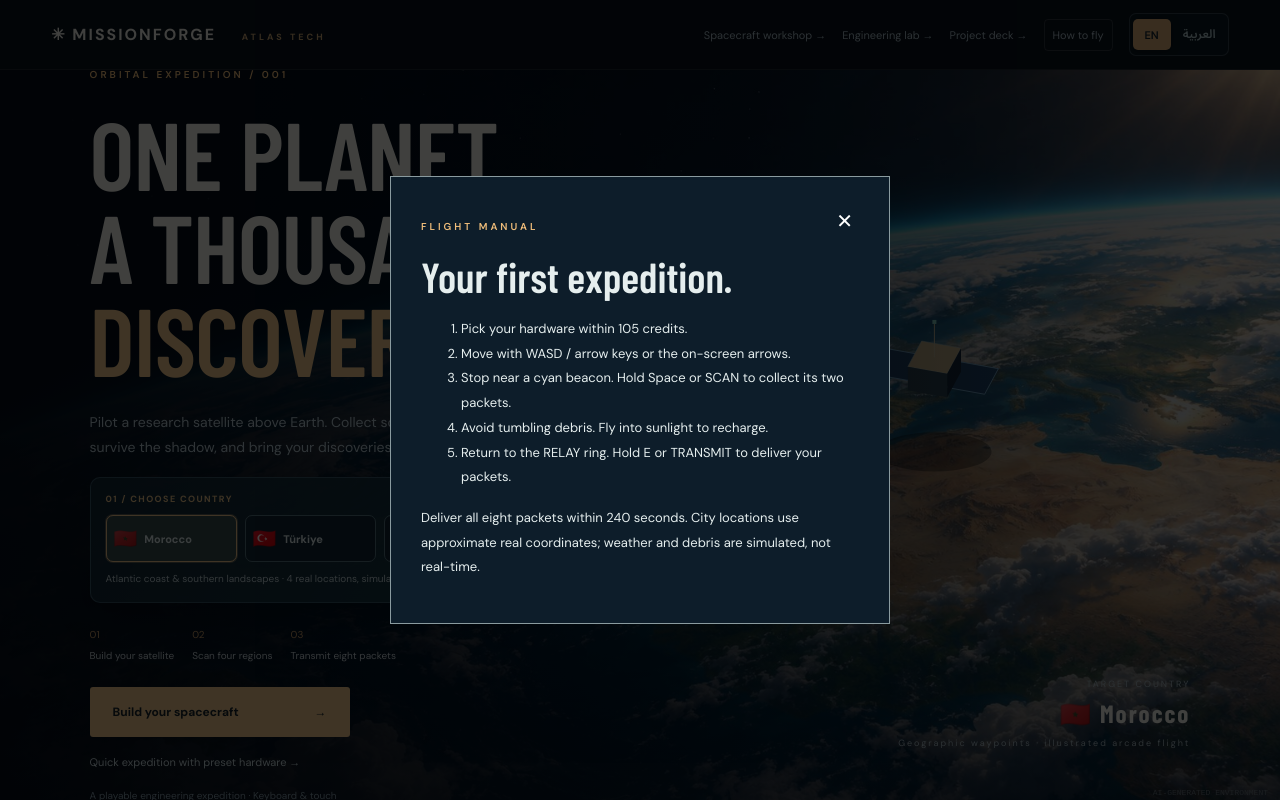
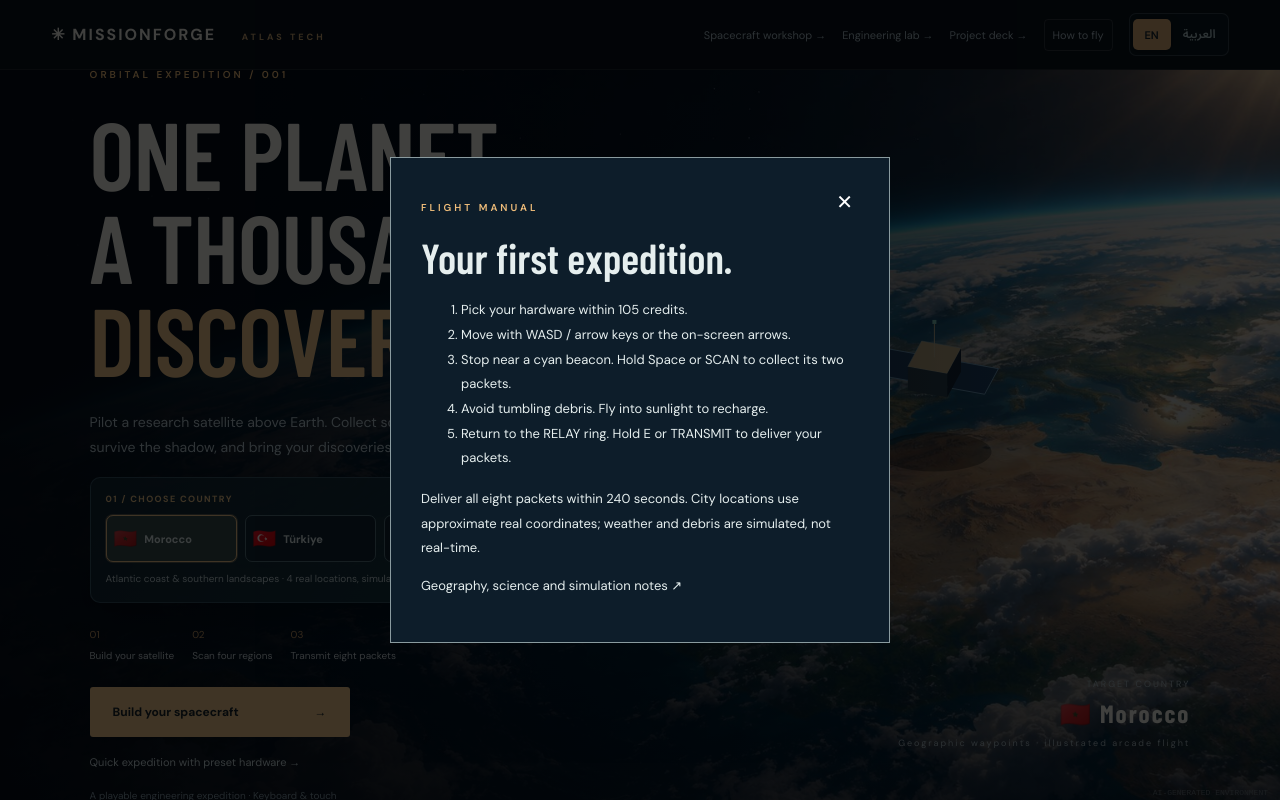
Before and after one commit to abdallahkhayroun00-crypto/missionforge, a website with bundled scripts: page index.html in a window 1280 px wide. Both pictures are taken after a click on the button "How to fly". Built offline with nearby package versions, Linux system fonts and the light colour scheme.

Commit message:
Link mission documentation in flight instructions

```diff
--- a/index.html
+++ b/index.html
@@ -8,4 +8,4 @@
 <div id="paused" class="overlay" hidden><section class="pause-panel"><p class="kicker">MISSION PAUSED</p><h2>Take your time.</h2><p>WASD / arrows to move · Hold Space to scan · Hold E to transmit.<br>Stay still within a target ring to operate. The left shaded region is eclipse. Avoid brown debris. Bring all eight packets back to the relay.</p><button id="resume" class="primary">Resume flight →</button></section></div>
 <div class="flight-footer" hidden><div class="comms"><small>MISSION CONTROL</small><p id="radio-message" aria-live="polite"></p><span id="zone"></span></div><div class="actions"><button id="scan" data-hold="scan">SCAN <kbd>SPACE</kbd></button><button id="link" data-hold="link">TRANSMIT <kbd>E</kbd></button></div></div>
 <div class="dpad" hidden aria-label="Touch movement"><button data-move="up" aria-label="Move up">↑</button><div><button data-move="left" aria-label="Move left">←</button><button data-move="down" aria-label="Move down">↓</button><button data-move="right" aria-label="Move right">→</button></div></div>
-</main><dialog id="instructions"><button id="close-help" aria-label="Close instructions">✕</button><p class="kicker">FLIGHT MANUAL</p><h2>Your first expedition.</h2><ol><li>Pick your hardware within 105 credits.</li><li>Move with WASD / arrow keys or the on-screen arrows.</li><li>Stop near a cyan beacon. Hold Space or SCAN to collect its two packets.</li><li>Avoid tumbling debris. Fly into sunlight to recharge.</li><li>Return to the RELAY ring. Hold E or TRANSMIT to deliver your packets.</li></ol><p>Deliver all eight packets within 240 seconds. City locations use approximate real coordinates; weather and debris are simulated, not real-time.</p></dialog><script defer src="language.js"></script><script type="module" src="game.js"></script></body></html>
+</main><dialog id="instructions"><button id="close-help" aria-label="Close instructions">✕</button><p class="kicker">FLIGHT MANUAL</p><h2>Your first expedition.</h2><ol><li>Pick your hardware within 105 credits.</li><li>Move with WASD / arrow keys or the on-screen arrows.</li><li>Stop near a cyan beacon. Hold Space or SCAN to collect its two packets.</li><li>Avoid tumbling debris. Fly into sunlight to recharge.</li><li>Return to the RELAY ring. Hold E or TRANSMIT to deliver your packets.</li></ol><p>Deliver all eight packets within 240 seconds. City locations use approximate real coordinates; weather and debris are simulated, not real-time.</p><p class="mission-sources"><a href="docs/COUNTRY_MISSIONS.md" target="_blank" rel="noopener">Geography, science and simulation notes ↗</a></p></dialog><script defer src="language.js"></script><script type="module" src="game.js"></script></body></html>
```
